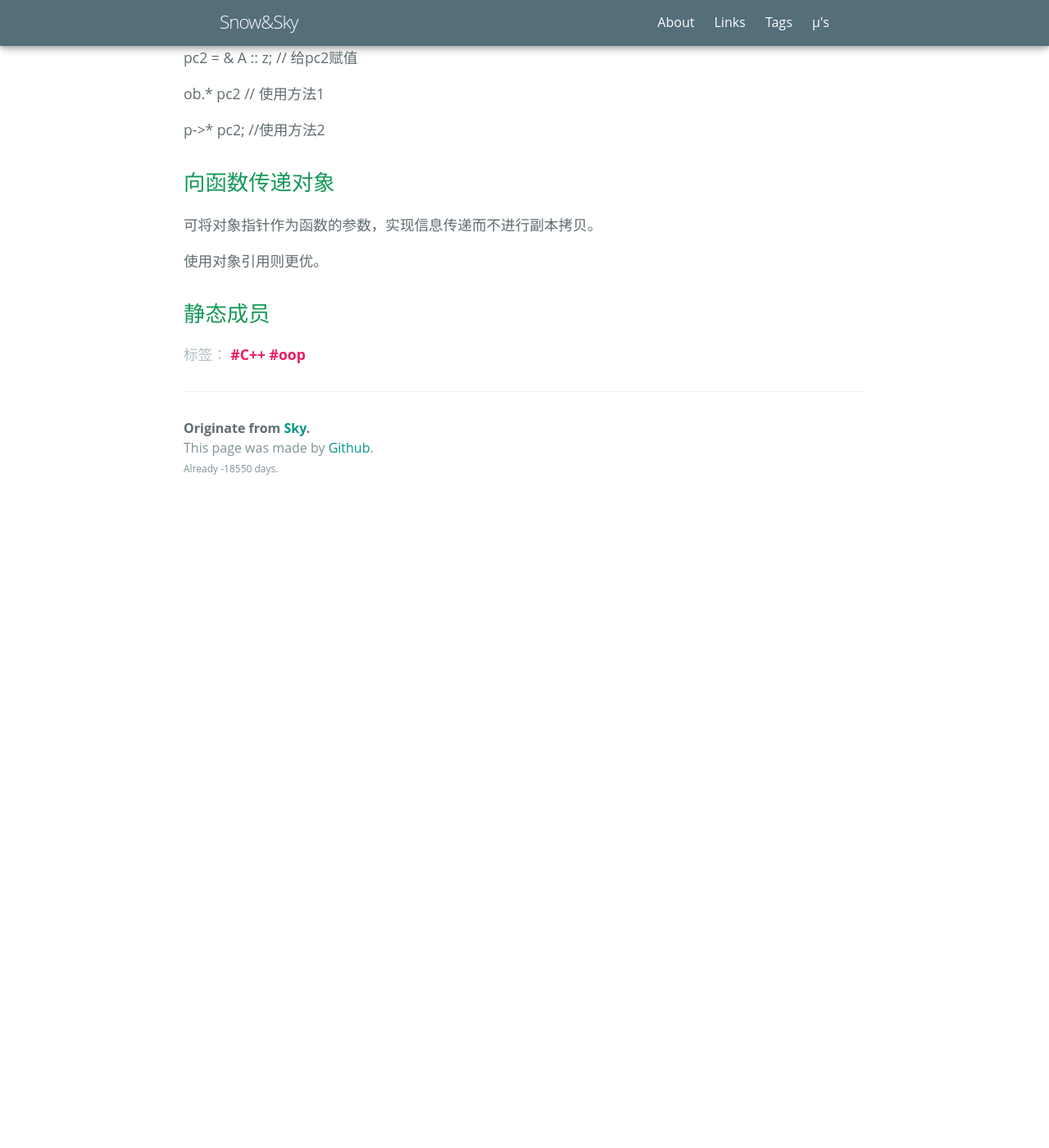
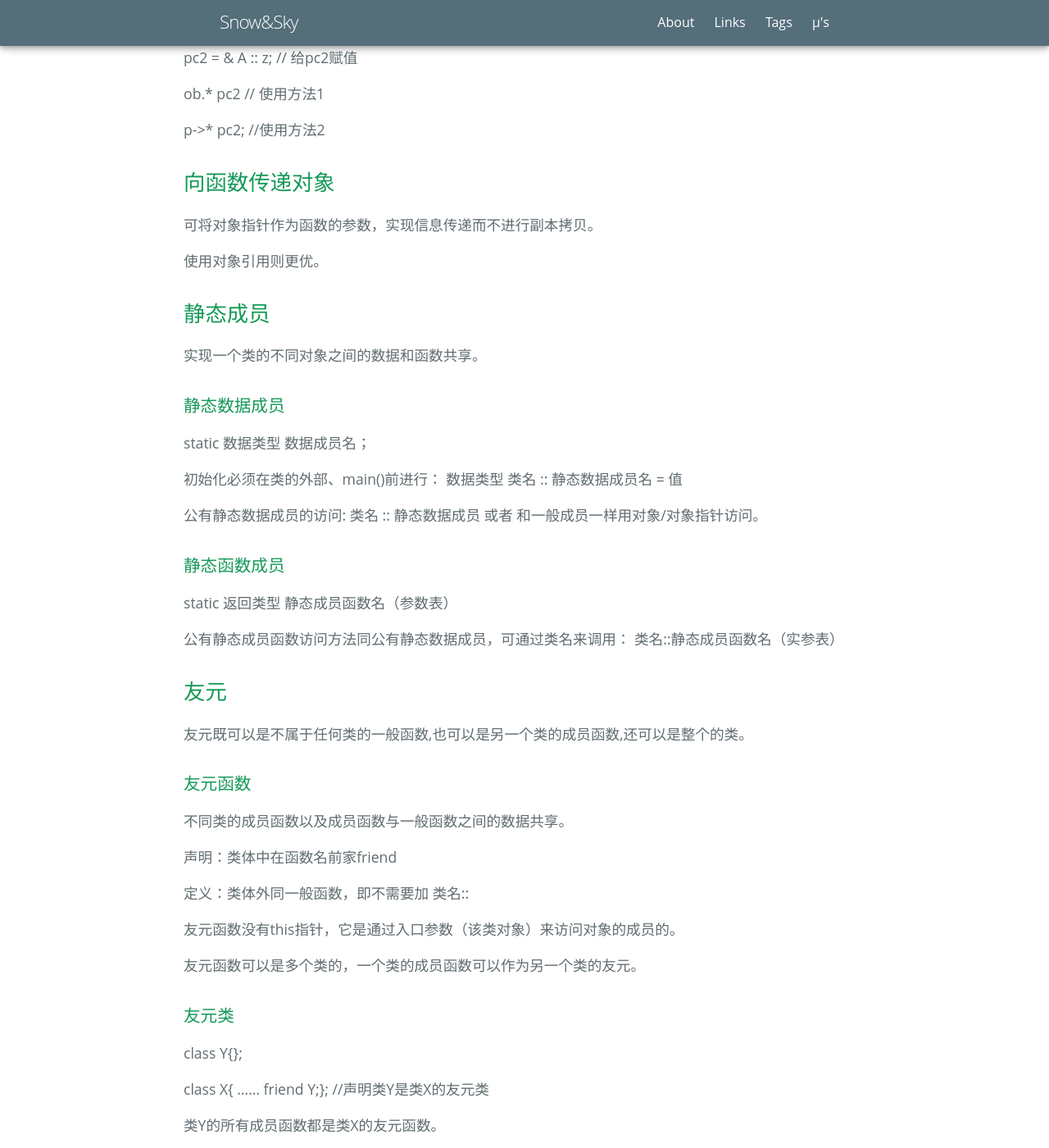
Before and after one commit to NishikinoSky/NishikinoSky.github.io, a Jekyll site: the page built from _posts/2021-1-4-OOP.md, in a window 1280 px wide and 1400 px high, scrolled down 3476 px. Shown: the whole window at 82% size. Built offline with Jekyll 4.4.1, drawn with Linux system fonts in a browser that asks for light colours; some web fonts are replaced; before the commit the page ends 4106 px from its top, so only the background shows below that; some of the changed text lies outside the part shown.

Commit message:
Update 2021-1-4-OOP.md

```diff
--- a/_posts/2021-1-4-OOP.md
+++ b/_posts/2021-1-4-OOP.md
@@ -139,3 +139,51 @@ p->* pc2; //使用方法2
 使用对象引用则更优。
 
 ## 静态成员
+
+实现一个类的不同对象之间的数据和函数共享。
+
+### 静态数据成员
+
+static 数据类型 数据成员名；
+
+初始化必须在类的外部、main()前进行： 数据类型 类名 :: 静态数据成员名 = 值
+
+公有静态数据成员的访问:   类名 :: 静态数据成员  或者 和一般成员一样用对象/对象指针访问。
+
+### 静态函数成员
+
+static 返回类型 静态成员函数名（参数表）
+
+公有静态成员函数访问方法同公有静态数据成员，可通过类名来调用： 类名::静态成员函数名（实参表）
+
+## 友元
+
+友元既可以是不属于任何类的一般函数,也可以是另一个类的成员函数,还可以是整个的类。
+
+### 友元函数
+
+不同类的成员函数以及成员函数与一般函数之间的数据共享。
+
+声明：类体中在函数名前家friend
+
+定义：类体外同一般函数，即不需要加 类名::
+
+友元函数没有this指针，它是通过入口参数（该类对象）来访问对象的成员的。
+
+友元函数可以是多个类的，一个类的成员函数可以作为另一个类的友元。
+
+### 友元类
+
+class Y{};
+
+class X{ …… friend Y;}; //声明类Y是类X的友元类
+
+类Y的所有成员函数都是类X的友元函数。
+
+友元关系是单向的且不能传递。
+
+## 对象成员
+
+一个类的对象是另一个类的数据成员
+
+## const
```
